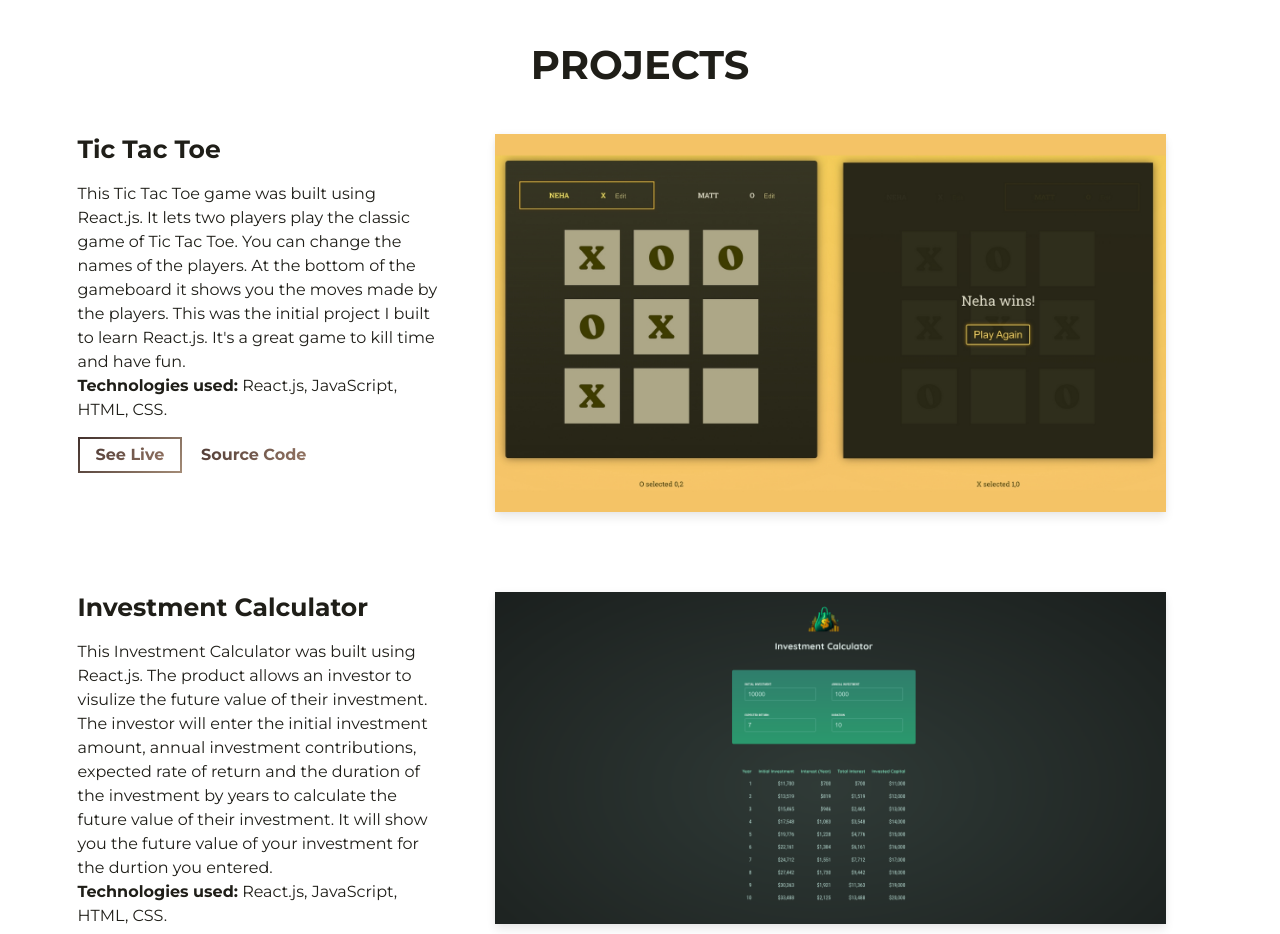
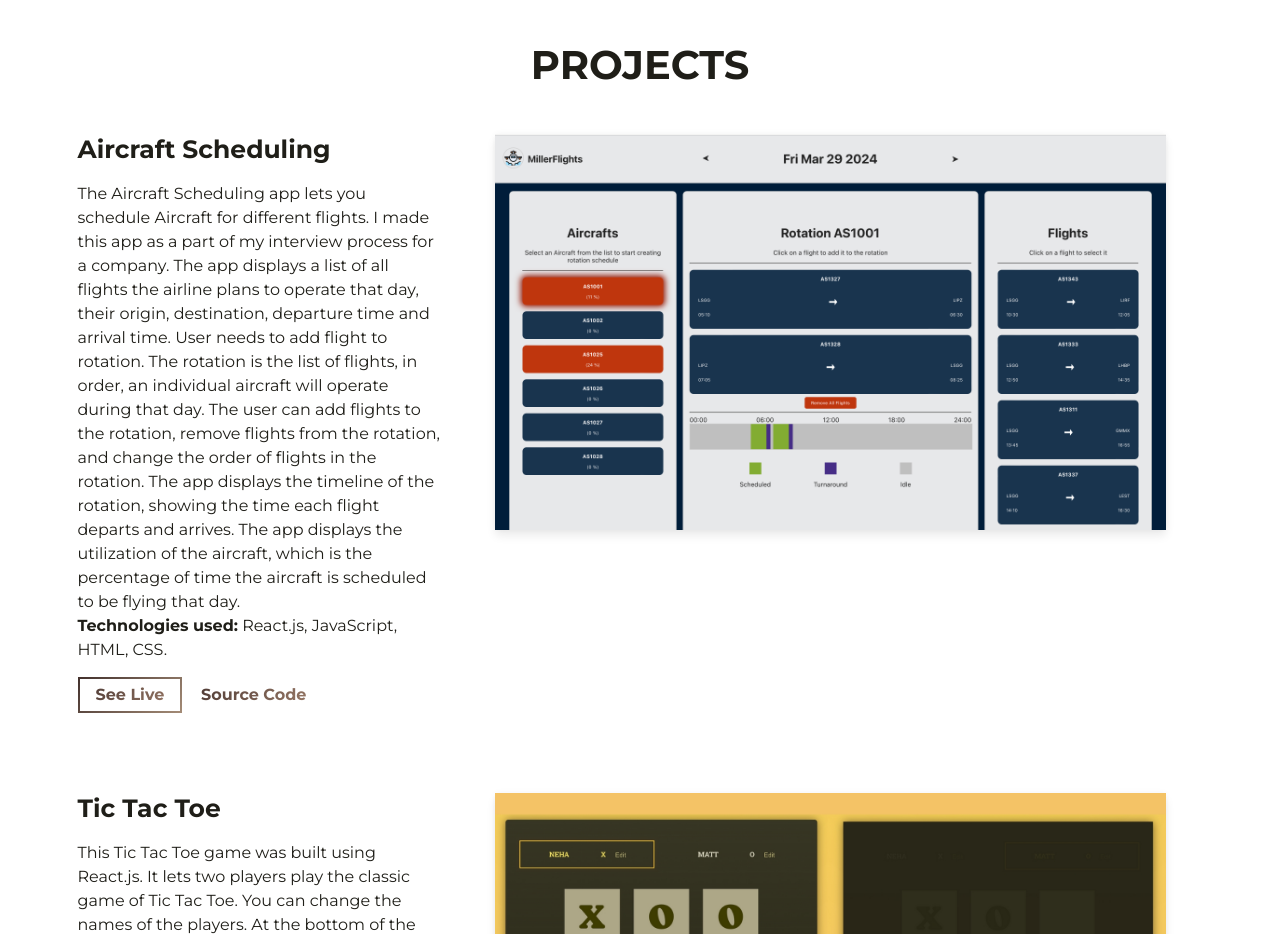
Before and after one commit to vibhuteneha/portfolio, a website built with Parcel: page src/index.html in a window 1280 px wide. Shown: the part 1480-2414 px from the top of the page. Built offline with nearby package versions, Linux system fonts and the light colour scheme.

Commit message:
Adding new Project

```diff
--- a/src/index.html
+++ b/src/index.html
@@ -91,6 +91,55 @@
       <div class="container">
         <div class="project-wrapper">
           <h2 class="section-title dark-blue-text">Projects</h2>
+          <div class="row">
+            <div class="col-lg-4 col-sm-12">
+              <div class="project-wrapper__text load-hidden">
+                <h3 class="project-wrapper__text-title">Aircraft Scheduling</h3>
+                <div>
+                  <p class="mb-4">
+                    The Aircraft Scheduling app lets you schedule Aircraft for different flights. I made this app as a part of my interview process for a company. The app displays a list of all flights the airline plans to operate that day, their origin, destination, departure time and arrival time. User needs to add flight to rotation. The rotation is the list of flights, in order, an individual aircraft will operate during that day. The user can add flights to the rotation, remove flights from the rotation, and change the order of flights in the rotation. The app displays the timeline of the rotation, showing the time each flight departs and arrives. The app displays the utilization of the aircraft, which is the percentage of time the aircraft is scheduled to be flying that day.
+                    <br><b>Technologies used:</b> React.js, JavaScript, HTML, CSS.
+                  </p>
+                </div>
+                <a
+                  rel="noreferrer"
+                  target="_blank"
+                  class="cta-btn cta-btn--hero"
+                  href="https://nehamiller-aircraft-scheduling.netlify.app"
+                >
+                  See Live
+                </a>
+                <a
+                  rel="noreferrer"
+                  target="_blank"
+                  class="cta-btn text-color-main"
+                  href="https://github.com/vibhuteneha/Aircraft-Scheduling"
+                >
+                  Source Code
+                </a>
+              </div>
+            </div>
+            <div class="col-lg-8 col-sm-12">
+              <div class="project-wrapper__image load-hidden">
+                <a rel="noreferrer" href="https://nehamiller-aircraft-scheduling.netlify.app" target="_blank">
+                  <div
+                    data-tilt
+                    data-tilt-max="4"
+                    data-tilt-glare="true"
+                    data-tilt-max-glare="0.5"
+                    class="thumbnail rounded js-tilt"
+                  >
+                    <img
+                      alt="Project Image"
+                      class="img-fluid"
+                      src="assets/aircraft-scheduling.png"
+                    />
+                  </div>
+                </a>
+              </div>
+            </div>
+          </div>
+          <!-- /END Project -->
 
           <div class="row">
             <div class="col-lg-4 col-sm-12">
```
Also changed, not shown: src/assets/aircraft-scheduling.png (added), 1 other file.
